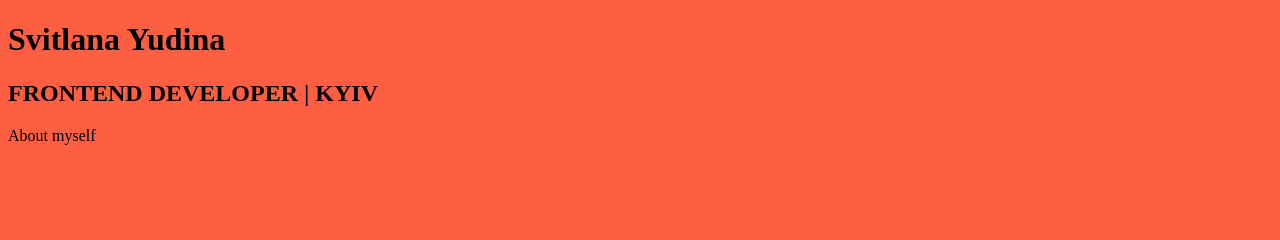
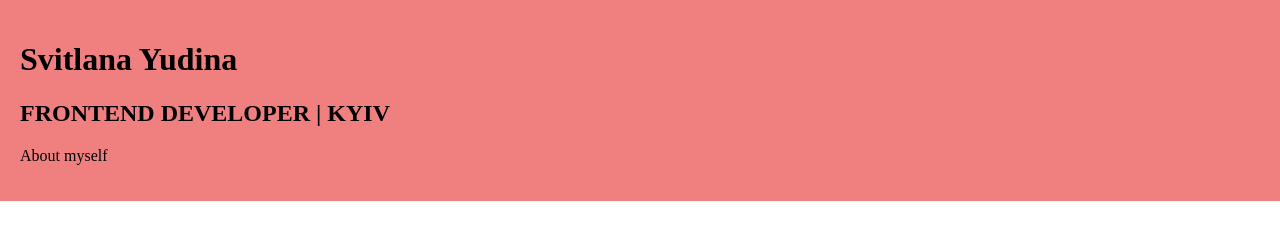
Before and after one commit to Svitlana-Yudina/My_CV, a plain HTML site: page index.html in a window 1280 px wide. Drawn offline with Linux system fonts and the light colour scheme.

Commit message:
margin & pudding was added

```diff
--- a/index.html
+++ b/index.html
@@ -11,7 +11,7 @@
   <header>
     <h1>Svitlana Yudina</h1>
     <h2>FRONTEND DEVELOPER | KYIV</h2>
-    <p>About myself</p>
+    <p class = 'about'>About myself</p>
   </header>
   <main></main>
   <footer></footer>
--- a/style.css
+++ b/style.css
@@ -1,3 +1,8 @@
 body {
-  background-color: rgb(254, 95, 67);
+margin: 0;
 }
+header {
+  padding: 20px;
+  /* border: 2px solid lightcoral; */
+  background-color: lightcoral;
+}
```
